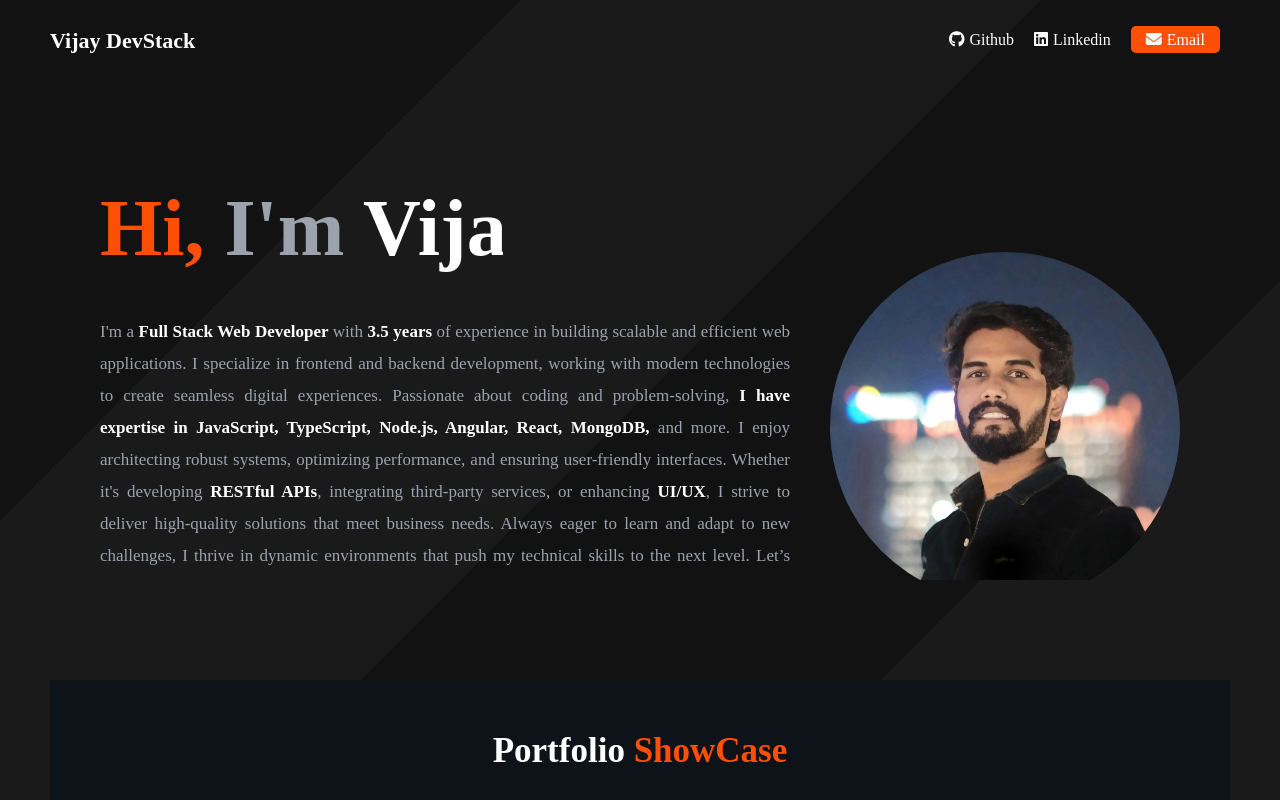
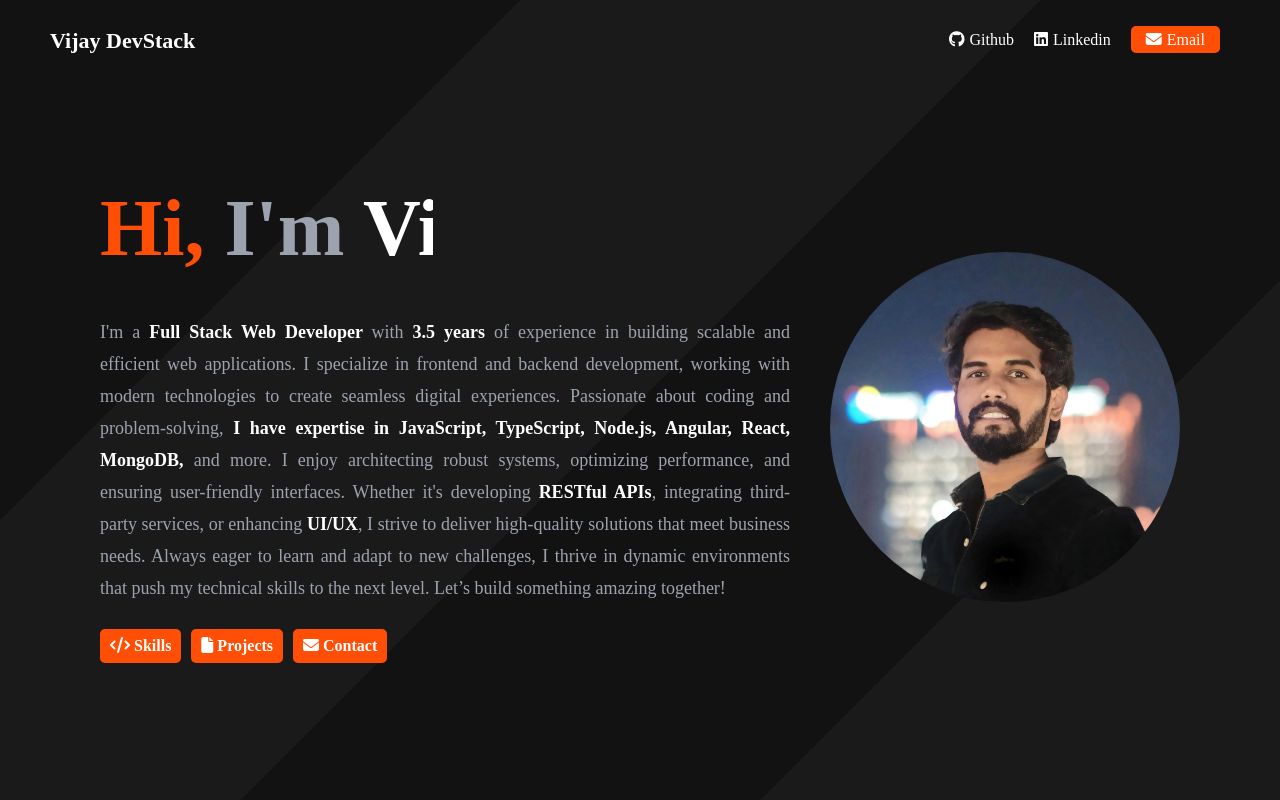
Before and after one commit to vijaysandy007/portfolio, a React (Vite) app: page / in a window 1280 px wide. Built offline with nearby package versions, Linux system fonts and the light colour scheme; the HTML template or start-up script is replaced by a standard one; a web font is replaced by a local one.

Commit message:
height issue fixed

```diff
--- a/src/App.scss
+++ b/src/App.scss
@@ -20,8 +20,8 @@ body {
   font-family: 'Poppins", sans-serif';
   color: v.$text-light;
   background-color: v.$primary-color;
-  // max-width: 1400px;
-  width: 100vw;
+  // width: 100vw;
+  max-width: 3840px;
   user-select: none;
 
   // margin: 0 auto;
--- a/src/components/HeroSection/HeroSection.scss
+++ b/src/components/HeroSection/HeroSection.scss
@@ -22,7 +22,7 @@
 .hero-section-conatiner .text p {
     text-align: justify;
     line-height: 2rem;
-    font-size: 17px;
+    font-size: 18px;
 
 }
 
@@ -52,7 +52,7 @@
     }
     45%,
     55% {
-      width: 7.2em;
+      width: 6em;
     } /* adjust width based on content */
     90%,
     100% {
@@ -113,6 +113,7 @@
     /* SECTION 1: Hero */
     .hero-section-conatiner .text h2 {
         font-size: 35px;
+    line-height: 2rem;
     }
 }
 
--- a/src/components/contactSection/Contact.scss
+++ b/src/components/contactSection/Contact.scss
@@ -31,7 +31,7 @@
 .contact-section-container .group .text {
     flex: 3;
     margin-top: 20px;
-    font-size: 17px;
+    font-size: 18px;
     text-align: justify;
     line-height: 2rem;
 
@@ -59,7 +59,7 @@
     color: v.$white;
     border-radius: 10px;
     margin-bottom: 15px;
-    font-size: 18px;
+    font-size: 14px;
     outline: none;
     resize: none;
 }
--- a/src/components/layout/Layout.scss
+++ b/src/components/layout/Layout.scss
@@ -11,7 +11,7 @@ nav {
 
 .hero-section {
     // padding: 0 50px;
-    height: 50%;
+    height: 70%;
     margin: 50px;
     margin-bottom: 100px;
     // margin-inline: 50px;
--- a/src/components/projectSection/ProjectSection.scss
+++ b/src/components/projectSection/ProjectSection.scss
@@ -16,7 +16,7 @@
     margin-bottom: 50px;
     line-height: 2rem;
     text-align: justify;
-    font-size: 17px;
+    font-size: 18px;
 
 }
 
```
